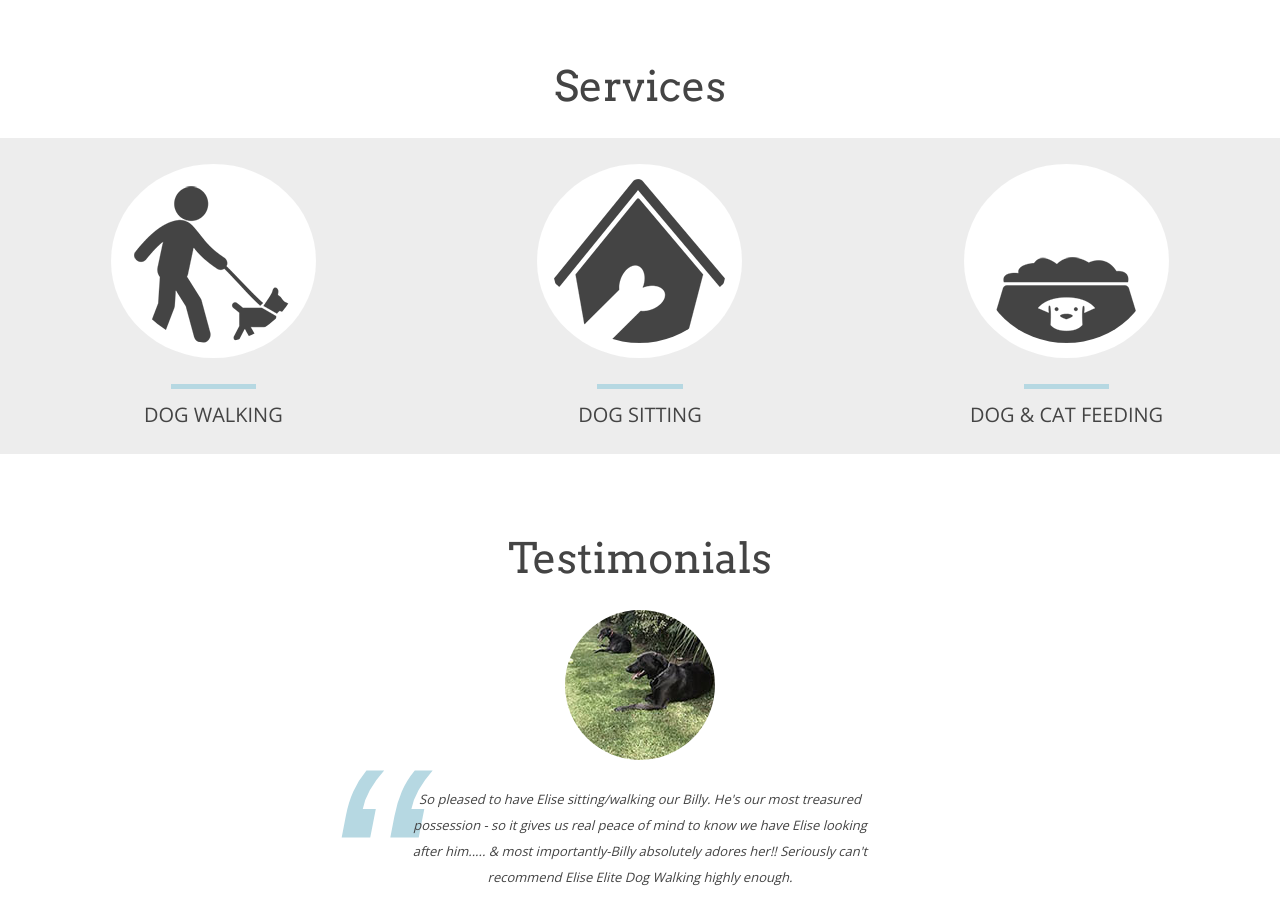
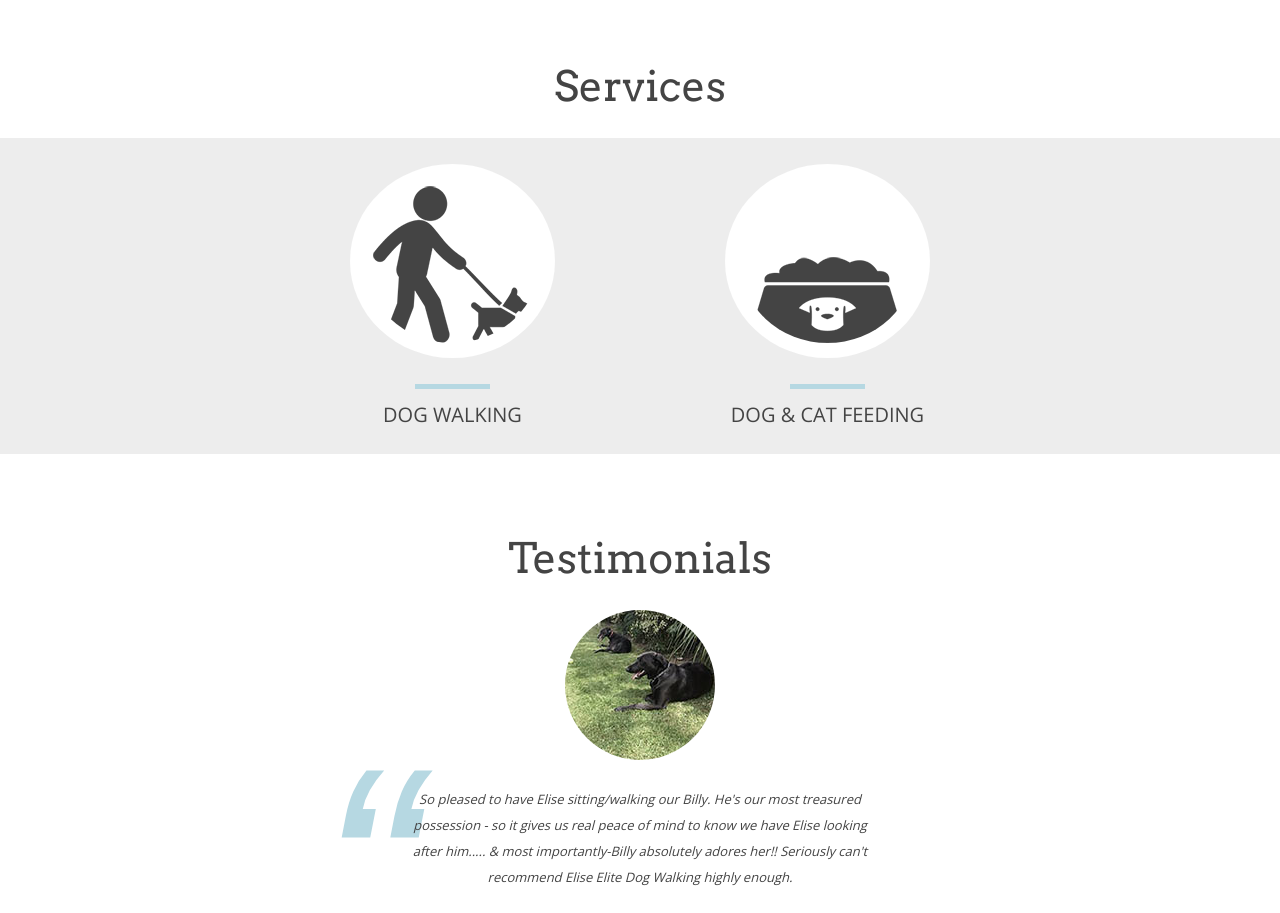
Before and after one commit to tyleralmond/eliseelitedogwalking, a website: page app/index.html in a window 1280 px wide. Shown: the part 880-1793 px from the top of the page. Drawn offline with nearby package versions, Linux system fonts and the light colour scheme; files that its build step writes are made by us from their sources.

Commit message:
Removed dog sitting from services

```diff
--- a/app/index.html
+++ b/app/index.html
@@ -50,20 +50,22 @@
             <!-- services -->
             <section class="text-center">
                 <h2 class="xlarge">Services</h2>
-                <ul class="services container clearfix">
+                <div class="services">
+                    <ul class="container clearfix">
                         <li class="js-viewport-transition scale">
                             <img class="circle" src="images/services-walking.png" alt="dog walking">
                             <h3 class="medium">DOG WALKING</h3>
                         </li>
-                    <li class="js-viewport-transition scale">
+                        <!-- <li class="js-viewport-transition scale">
                             <img class="circle" src="images/services-sitting.png" alt="dog sitting">
                             <h3 class="medium">DOG SITTING</h3>
-                    </li>
+                        </li> -->
                         <li class="js-viewport-transition scale">
                             <img class="circle" src="images/services-feeding.png" alt="dog and cat feeding">
                             <h3 class="medium">DOG & CAT FEEDING</h3>
                         </li>
                     </ul>
+                </div>
             </section>
 
             <!-- testimonials -->
--- a/app/styles/_site.scss
+++ b/app/styles/_site.scss
@@ -213,18 +213,22 @@ section {
 }
 
 .services {
-	margin: 0;
-	padding: 0;
 	padding-top: $line-height;
 	background: $color-backgroundgrey;
 	// border-top: 1px solid $color-main;
 	// border-bottom: 1px solid $color-main;
 
+	ul {
+		max-width: 750px;
+		margin: 0 auto;
+		padding: 0;
+	}
+
 	li {
 		margin-bottom: $line-height;
 		@include mq(sm) {
 			float: left;
-			width: 33.33%;
+			width: 50%;
 		}
 	}
 
```
Lines whose indentation alone changed are shown as unchanged.
